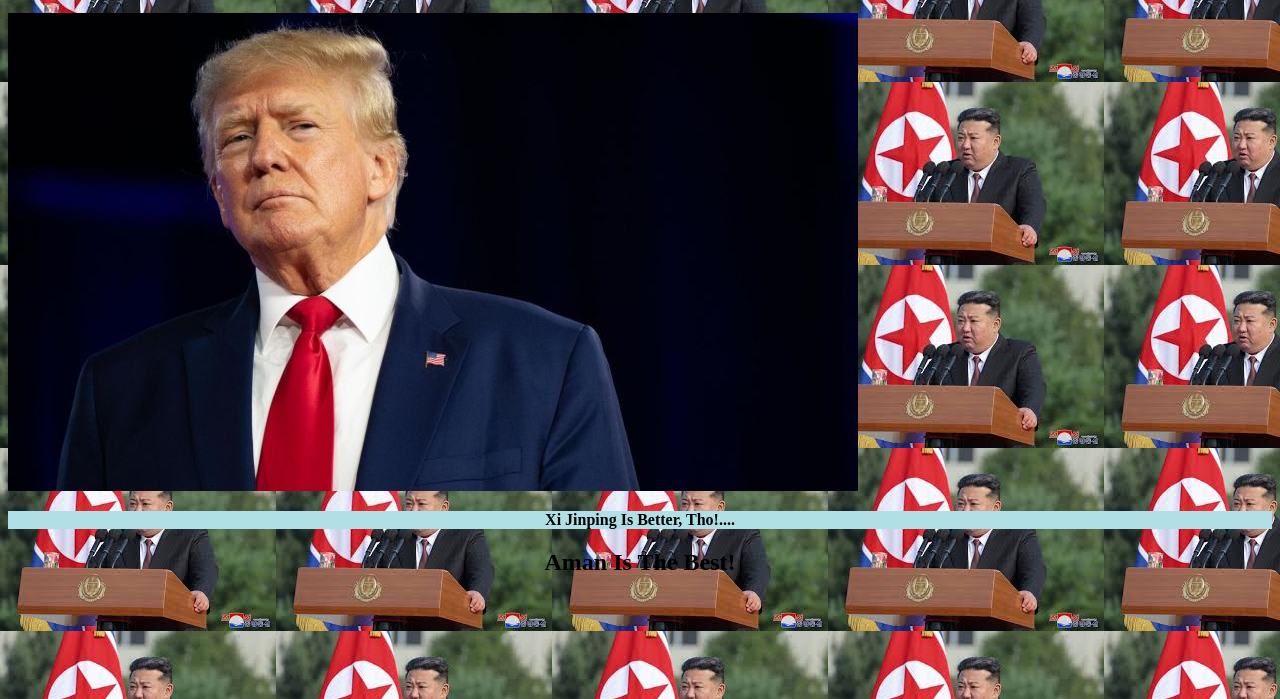
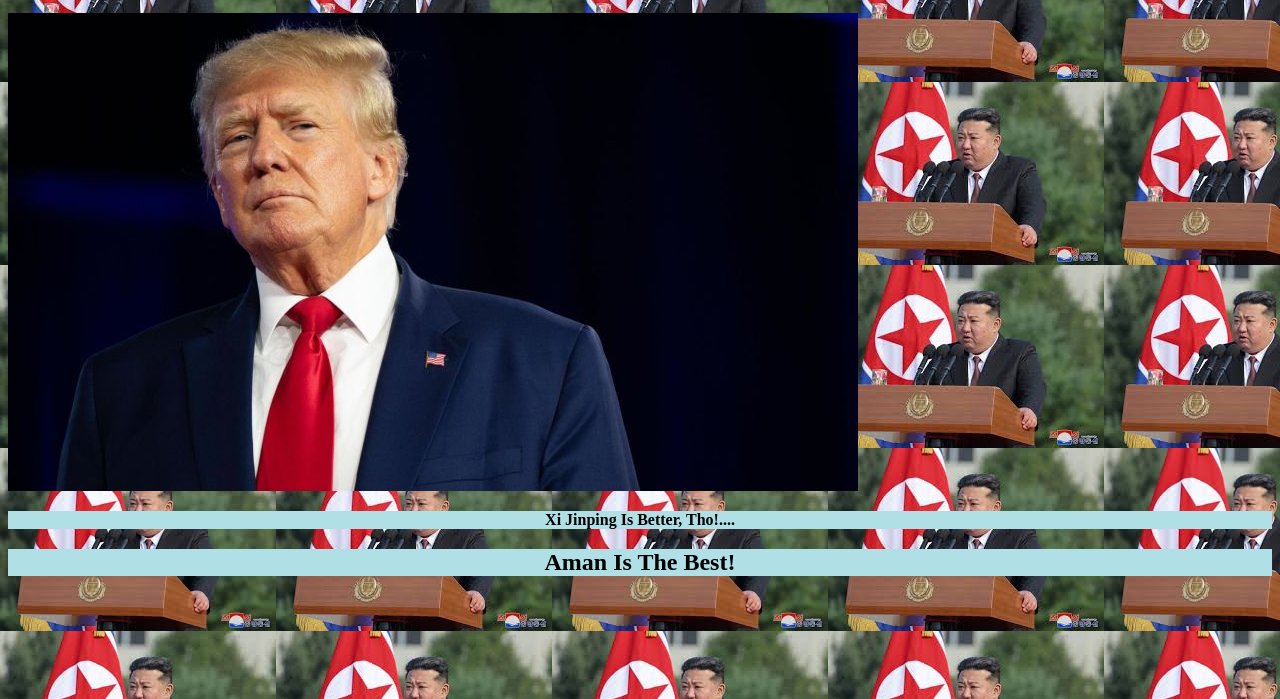
Before and after one commit to Albie737/arcs, a plain HTML site: page index.html in a window 1280 px wide. Shown: the part 101-800 px from the top of the page. Drawn offline with Linux system fonts and the light colour scheme.

Commit message:
Update style.css

```diff
--- a/style.css
+++ b/style.css
@@ -15,6 +15,6 @@ p {
 }
 h2 {
   text-align: center;
-  background-colour: powderblue;
-  font-weight: bold;
+  background-color: powderblue;
+  font-weight:bold;
 }
```
